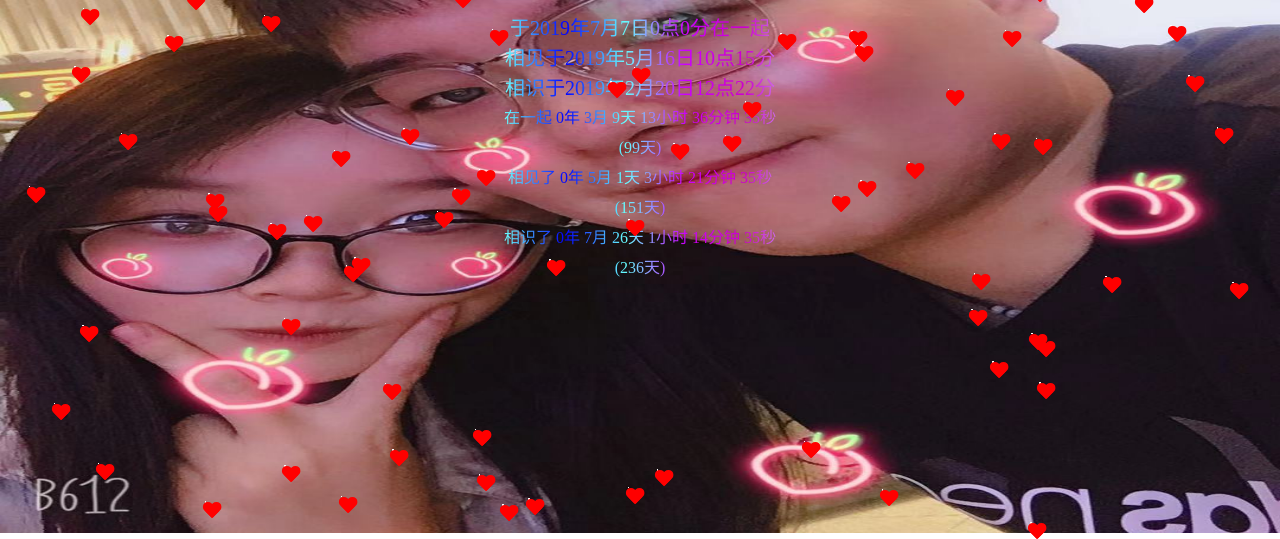
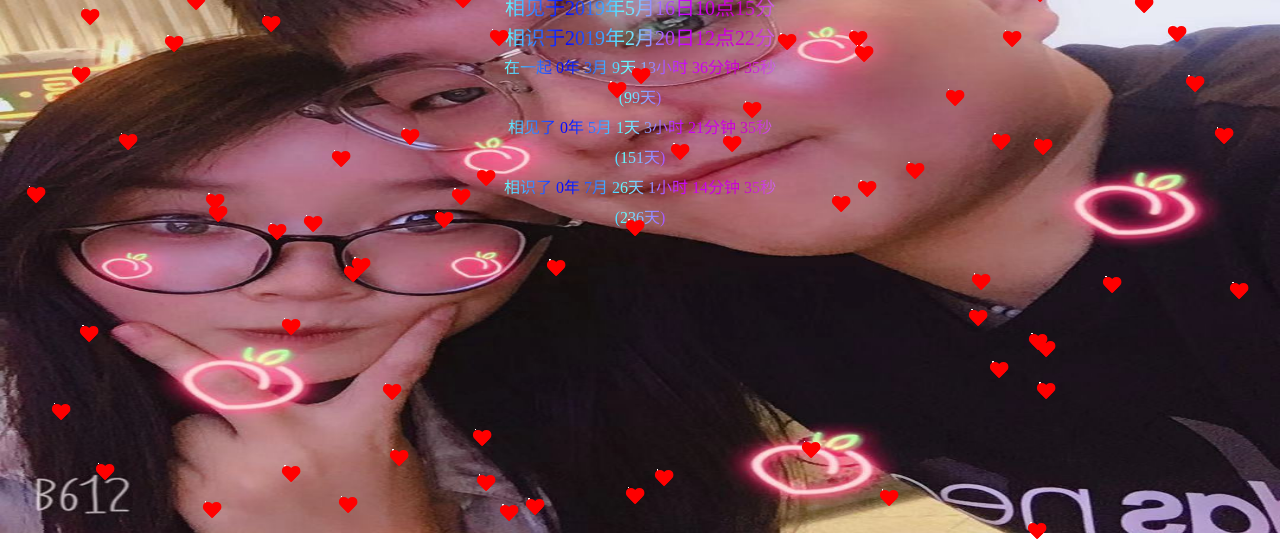
Before and after one commit to wyh-wb/wyh, a plain HTML site: page tang/index.html in a window 1280 px wide. Shown: the part 267-806 px from the top of the page. Drawn offline with Linux system fonts and the light colour scheme.

Commit message:
Update index.html

```diff
--- a/tang/index.html
+++ b/tang/index.html
@@ -12,7 +12,7 @@
 		<div class="text" style="top: 150px;">
 			<p><span onclick="hui()">辉哥哥</span>& <span onclick="tang()">汤妹妹</span></p>
 		</div>
-		<div class="text main" style="height: 300px;">
+		<div class="text main" style="height: 350px;">
 			<p>于2019年7月7日0点0分在一起</p>
 			<p>相见于2019年5月16日10点15分</p>
 			<p>相识于2019年2月20日12点22分</p>
@@ -77,7 +77,7 @@
 			}
 
 			.main {
-				top: 280px;
+				top: 230px;
 				font-size: 20px;
 			}
 			.main p{
```
